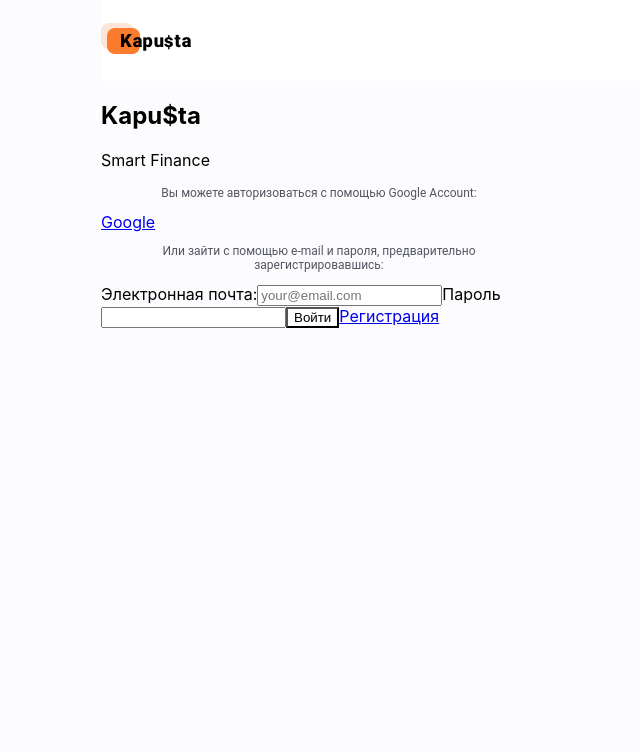
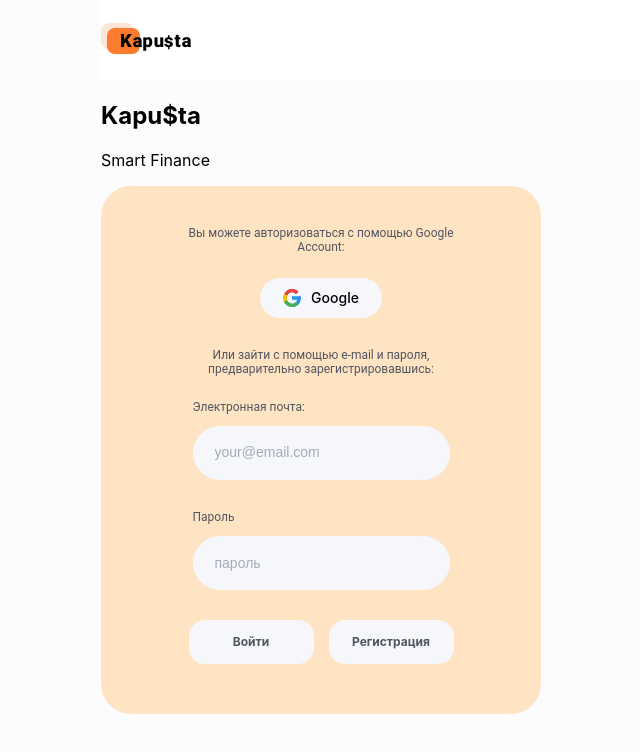
Before and after one commit to AlinaKotsiubynska/kapusta_ui, a React (Create React App) app: page /auth/login in a window 1280 px wide. Shown: the top 752 px of the page, without its empty margins (9-649 px from the left). Built offline with nearby package versions, Linux system fonts and the light colour scheme.

Commit message:
add auth styles

```diff
--- a/src/assets/base/sass/_common.scss
+++ b/src/assets/base/sass/_common.scss
@@ -21,6 +21,9 @@ img {
   display: block;
   width: 100%;
   height: auto;
+}
+p {
+  margin: 0px;
 }
 
 h1,
--- a/src/components/LoginForm/LoginForm.jsx
+++ b/src/components/LoginForm/LoginForm.jsx
@@ -8,6 +8,7 @@ import { SIGNUP } from 'helpers/constants/routes.constants';
 import { Context } from '../Context/index';
 import { token } from '../../utils/tokenOperations';
 import s from '../LoginForm/LoginForm.module.scss';
+import logo from '../../assets/icons/google-symbol.svg';
 
 export default function LoginForm() {
   const { setUserContext } = useContext(Context);
@@ -62,16 +63,25 @@ export default function LoginForm() {
       <p className={s.loginForm_text}>
         Вы можете авторизоваться с помощью Google Account:
       </p>
+      <div className={s.google_wrapper}>
+        <img src={logo} alt="gg" width="18px" height="18px" />
+        <a
+          href="https://app-kapusta.herokuapp.com/api/auth/google"
+          className={s.google_text}
+        >
+          Google
+        </a>
+      </div>
 
-      <a href="https://app-kapusta.herokuapp.com/api/auth/google">Google</a>
       <p className={s.loginForm_text}>
         Или зайти с помощью e-mail и пароля, предварительно зарегистрировавшись:
       </p>
 
-      <form onSubmit={handleSubmit} autoComplete="off">
-        <label>
-          Электронная почта:
+      <form className={s.form} onSubmit={handleSubmit} autoComplete="off">
+        <label className={s.label}>
+          <p> Электронная почта:</p>
           <input
+            className={s.input}
             required
             placeholder="your@email.com"
             type="email"
@@ -81,9 +91,11 @@ export default function LoginForm() {
           />
         </label>
 
-        <label>
-          Пароль
+        <label className={s.label}>
+          <p> Пароль</p>
           <input
+            placeholder="пароль"
+            className={s.input}
             required
             type="password"
             name="password"
@@ -91,9 +103,15 @@ export default function LoginForm() {
             onChange={handleChange}
           />
         </label>
-
-        <button type="submit">Войти</button>
-        <Link to={`${SIGNUP}`}>Регистрация</Link>
+        <div className={s.btn_wrapper}>
+          <button className={s.button} type="submit">
+            Войти
+          </button>
+          <button className={s.button}>
+            Регистрация
+            <Link to={`${SIGNUP}`}></Link>
+          </button>
+        </div>
       </form>
     </div>
   );
--- a/src/components/LoginForm/LoginForm.module.scss
+++ b/src/components/LoginForm/LoginForm.module.scss
@@ -1,18 +1,117 @@
 @import '../../assets/base/sass/utils/variables';
+p {
+  margin-top: 0;
+}
+button {
+  padding: 0;
+}
 
 .wrapper {
   position: relative;
-  width: 436px;
+  max-width: 300px;
+  border-radius: 30px;
+  padding: 30px;
+  padding-bottom: 50px;
+
+  background-color: bisque;
+  @media screen and (min-width: 767px) {
+    & {
+      width: 436px;
+      padding: 40px 70px 50px 70px;
+    }
+  }
 }
 
 .loginForm_text {
-  display: flex;
-  align-items: center;
-  justify-content: center;
   font-family: Roboto;
   font-weight: 400;
   font-size: 12px;
   line-height: 1.17;
   text-align: center;
   color: $secondary-font-color;
+  text-decoration: none;
+
+  display: flex;
+  align-items: center;
+  justify-content: center;
+  margin-bottom: 24px;
 }
+.google_wrapper {
+  display: flex;
+  width: 122px;
+  min-height: 40px;
+  border-radius: 26px;
+  align-items: center;
+  justify-content: center;
+  margin: 0 auto;
+  margin-bottom: 30px;
+
+  background-color: #f6f7fb;
+}
+
+.label {
+  font-family: Roboto;
+  font-weight: 400;
+  font-size: 12px;
+  line-height: 1.17;
+  text-align: left;
+  color: $secondary-font-color;
+  margin-bottom: 30px;
+  &:last-child {
+    margin-bottom: 40px;
+  }
+}
+
+.input {
+  width: 253px;
+  min-height: 52px;
+  border-radius: 30px;
+  margin: 0 auto;
+  border: none;
+  background-color: #f6f7fb;
+  &::placeholder {
+    color: #a6abb9;
+    padding: 20px;
+    font-size: 14px;
+  }
+}
+
+.form {
+  display: flex;
+  flex-direction: column;
+  align-items: center;
+}
+
+.button {
+  background-color: #f6f7fb;
+  font-family: inherit;
+  font-size: 12px;
+  font-weight: 700;
+  line-height: 1.17;
+  color: #52555f;
+
+  border-radius: 16px;
+  border-style: none;
+  width: 125px;
+  min-height: 44px;
+  cursor: pointer;
+  &:first-child {
+    margin-right: 15px;
+  }
+  &:hover {
+    background-color: #ff751d;
+    color: white;
+  }
+}
+.btn_wrapper {
+  display: flex;
+}
+.google_text {
+  margin-left: 10px;
+  font-family: inherit;
+  font-size: 14px;
+  font-weight: 500;
+  line-height: 1.17;
+  color: black;
+  text-decoration: none;
+}
```
Also changed, not shown: src/assets/icons/google-symbol.svg (added), 1 other file (tests, documents, lock files or other folders).
